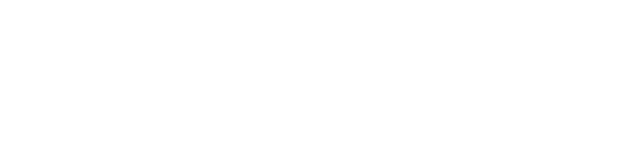
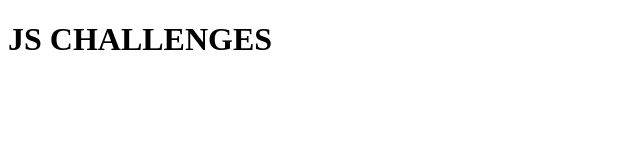
Before and after one commit to Abhinkjishmon/javaadvncd, a plain HTML site: page index.html in a window 1280 px wide. Shown: the whole page, without its empty margins (0-640 px from the left). Drawn offline with Linux system fonts and the light colour scheme.

Commit message:
Update index.html

```diff
--- a/index.html
+++ b/index.html
@@ -7,7 +7,7 @@
     <title>Document</title>
 </head>
 <body>
-
+    <h1>JS CHALLENGES</h1>
 </body>
 <script src="main.js"></script>
 </html>
```
